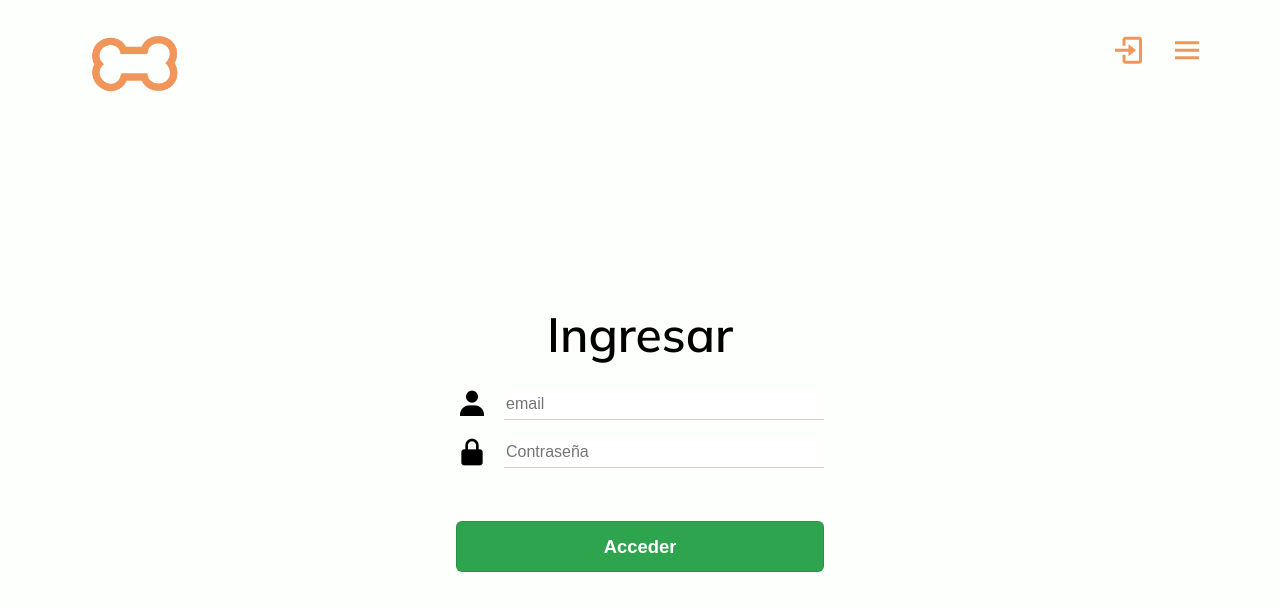
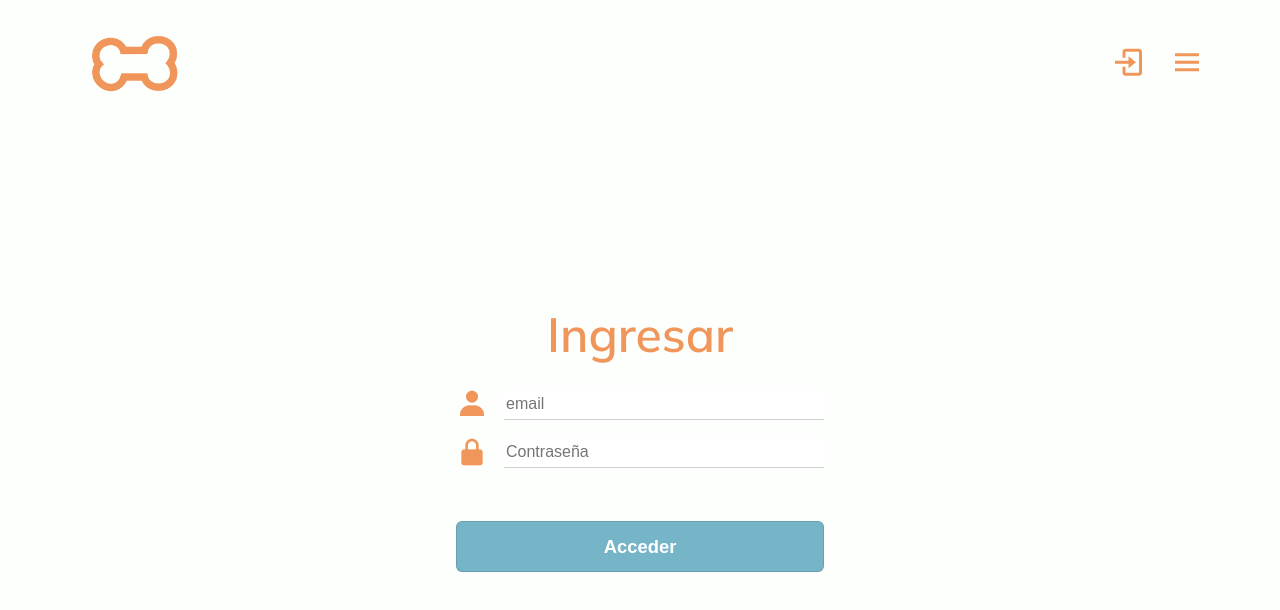
Before and after one commit to Ationno/App-Veterinaria-INGS2, an Angular app: page /login in a window 1280 px wide. Shown: the top 610 px of the page. Built offline with nearby package versions, Linux system fonts and the light colour scheme.

Commit message:
Arreglos de color

```diff
--- a/src/app/components/login/login.component.css
+++ b/src/app/components/login/login.component.css
@@ -35,10 +35,11 @@ form h1 {
 
 .form-control label i {
     display: flex;
+    color: #F1965B;
 }
 
 .button-green {
-    background-color: #2ea44f;
+    background-color: #75B5C7;
     margin-top: 2em;
     border: 1px solid rgba(27, 31, 35, .15);
     border-radius: 6px;
@@ -56,5 +57,5 @@ form h1 {
 }
 
 .button-green:hover {
-    background-color: #2c974b;
+    background-color: #5b99aa;
 }
--- a/src/app/components/nav/nav.component.css
+++ b/src/app/components/nav/nav.component.css
@@ -1,6 +1,6 @@
 .barra_navegacion {
     display: flex;
-    justify-content: space-between;
+    align-items: center;
     overflow: auto;
     padding: 2em 0em;
 }
--- a/src/styles.css
+++ b/src/styles.css
@@ -29,6 +29,7 @@ h1, h2, h3, h4, p {
 h1 {
     font-family: 'Abril Fatface', cursive;
     font-size: 3em;
+    color: #F1965B;
 }
 
 h2 {
```
